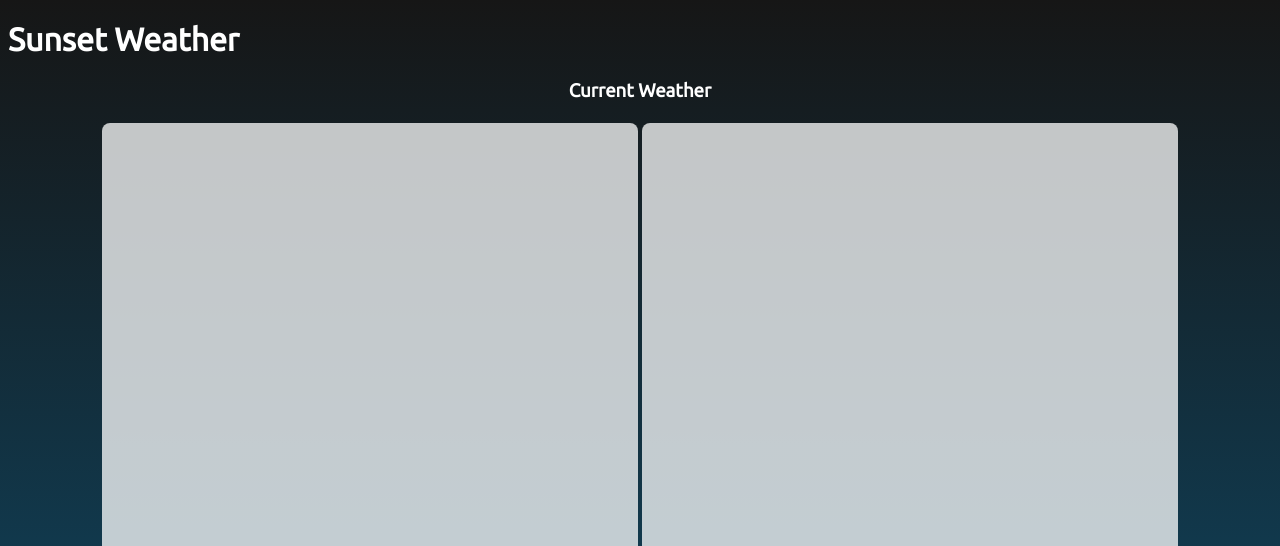
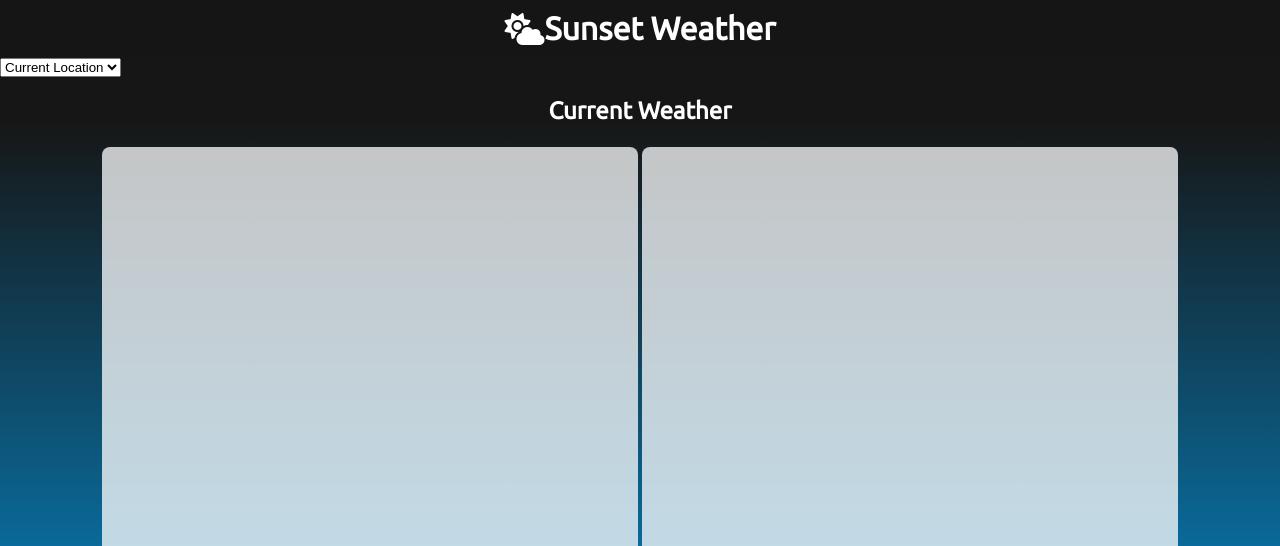
Before and after one commit to ArgonGlow/api_weather_app, a website: page index.html in a window 1280 px wide. Shown: the top 546 px of the page. Drawn offline with Linux system fonts and the light colour scheme; no server answers.

Commit message:
title bar + dropdown setup

```diff
--- a/app.js
+++ b/app.js
@@ -32,6 +32,11 @@ let units = "metric"
 fetchWeatherData() // populate screen based on default coordinates
 getUserLocation()
 
+
+const selector = document.getElementById('#cities')
+
+selector.onclick =
+
 function fetchWeatherData(location) {
     if (location !== undefined) {
         geoLat = location.coords.latitude
@@ -58,7 +63,7 @@ function getWeather(data) {
     curTimeDate = curTimeDate.toDateString()
     tomTimeDate = tomTimeDate.toDateString()
 
-    userLocation.innerHTML = `${data.lat}, ${data.lon}, ${data.timezone}`
+    // userLocation.innerHTML = `${data.lat}, ${data.lon}, ${data.timezone}`
     localTime.innerText = `${curTimeDate.slice(0, 3)}
     ${curTimeDate.slice(4,-5)}`
     // localTime.innerText = `${data.timezone}
@@ -117,6 +122,6 @@ function getUserLocation() {
 
 // show possible errors on HTML page
 function showError() {
-    userLocation.innerHTML = "no bueno"
+    // userLocation.innerHTML = "no bueno"
     fetchWeatherData(undefined)
 }
--- a/index.html
+++ b/index.html
@@ -10,13 +10,22 @@
   <script type="module" src="app.js"></script>
 </head>
 <body>
-  <div class="header">
-    <h1>Sunset Weather</h1>
-    <div id="location"></div>
+  <div class="navbar">
+    <h1 class="navbar-center"><i class="fa-solid fa-cloud-sun"></i>Sunset Weather</h1>
   </div>
   <!-- Current weather -->
   <div class="header">
-    <span style="text-align:center" ><h3>Current Weather</h3></span>
+    <select name="cities" id="cities">
+      <option value="user-location">Current Location</option>
+      <option value="amsterdam">Amsterdam</option>
+      <option value="barcelona">Barcelona</option>
+      <option value="los-angeles">Los Angeles</option>
+      <option value="new-york">New York</option>
+      <option value="prague">Prague</option>
+    </select>
+    <!-- location debugging -->
+    <div id="location"></div>
+    <span style="text-align:center" ><h2>Current Weather</h2></span>
   </div>
   <div class="container">
     <div class="weather-grid">
@@ -39,7 +48,7 @@
   <!-- End of current weather -->
   <!-- Tomorrow's weather -->
   <div class="header">
-    <span style="text-align:center" ><h3>Tomorrow</h3></span>
+    <span style="text-align:center" ><h2>Tomorrow</h2></span>
   </div>
   <div class="container">
     <div class="weather-grid">
--- a/styles.css
+++ b/styles.css
@@ -2,25 +2,51 @@
 @import url('https://fonts.googleapis.com/css2?family=Ubuntu&display=swap');
 
 body {
-    /* padding: 0;
-    margin: 0; */
+    /* padding: 0; */
+    margin: 0;
     /* font-family: "Lato", sans-serif; */
     font-family: "Ubuntu", sans-serif;
     /* background: #2c2c2c; */
-    background: linear-gradient(to top, #00AAFF, #161616);
+    background: linear-gradient(to top, #ee5c30, #ff8800, #00AAFF,#161616 95%);
     /* color: #161616; */
     color: rgba(0, 0, 0, 0.75);
     /* width: 70vw; */
     /* max-width: 600px; */
 }
 
+.navbar {
+    margin: 0px;
+    padding: 10px;
+    position: sticky;
+    width: 100%;
+    box-sizing: border-box;
+    top: 0;
+    align-items: center;
+    color:rgb(255, 255, 255, 1);
+    background: rgb(22, 22, 22, .9);
+    z-index: 1;
+}
+
+.navbar-center {
+    width: 100%;
+    max-width: 1170px;
+    margin: 0 auto;
+    display: flex;
+    align-items: center;
+    justify-content: center;
+  }
+
 .header {
     color:rgb(255, 255, 255, 1);
 }
 
+.cities {
+    background: rgb(22, 22, 22, .9);
+}
+
 .container {
     padding: 0;
-    margin: 0;
+    margin: 1vw;
     display: flex;
     justify-content: center;
 }
@@ -49,9 +75,7 @@ body {
     /* border: 1px solid white; */
     margin: 2px;
     text-align: center;
-    font-size: 100%;
-    /* word-wrap: break-word; */
-    /* word-break: break-all; */
+    /* font-size: 100%; */
 }
 
 .centered-text {
```
